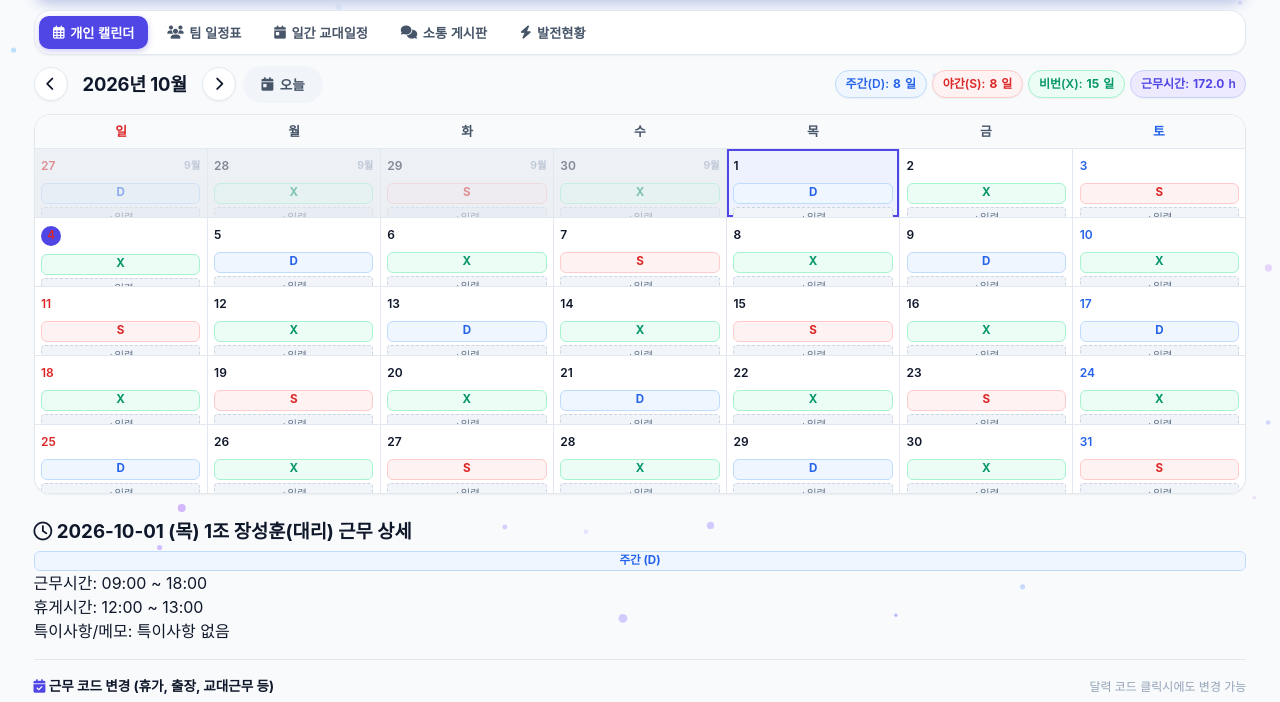
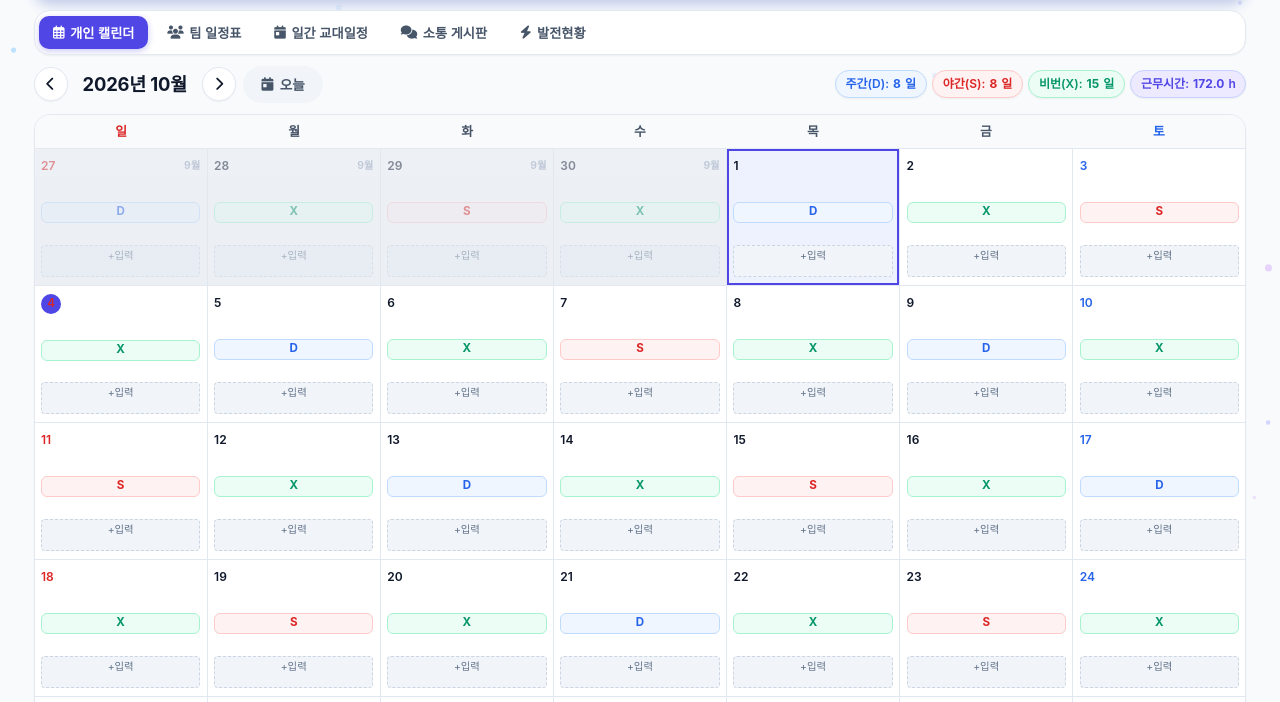
Before and after one commit to GMtester1/nakdong_power, a website: page index.html in a window 1280 px wide. Shown: the part 78-780 px from the top of the page. Drawn offline with nearby package versions, Linux system fonts and the light colour scheme; no server answers; a web font is replaced by a local one.

Commit message:
Update style.css

```diff
--- a/style.css
+++ b/style.css
@@ -589,8 +589,8 @@ body {
 
 /* 개인캘린더 일자 칸 세로 크기 200% 조정 (기존 68px -> 136px) */
 #myCalendarGrid .calendar-cell {
-  min-height: 68px;
-  height: 68px;
+  min-height: 136px;
+  height: 136px;
   max-height: 136px;
   padding: 0.5rem 0.4rem;
 }
@@ -1077,7 +1077,7 @@ body {
   font-size: 0.85rem;
   resize: vertical;
   background: #ffffff;
-  min-height: 80px;
+  min-height: 132px;
 }
 .memo-textarea:focus {
   outline: none;
```
